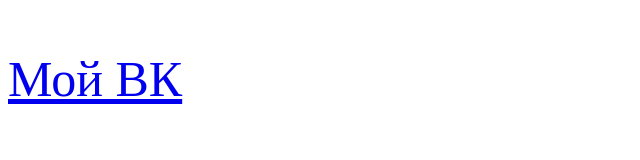
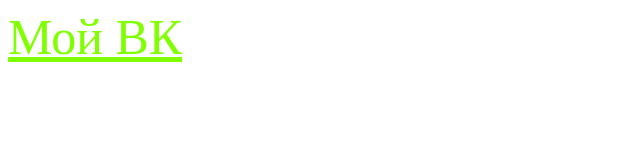
Before and after one commit to didigifts/momunov.github.io, a plain HTML site: page imran/index.html in a window 1280 px wide. Shown: the whole page, without its empty margins (0-640 px from the left). Drawn offline with Linux system fonts and the light colour scheme.

Commit message:
imr commit

```diff
--- a/imran/index.html
+++ b/imran/index.html
@@ -5,7 +5,7 @@
     <title>Imran</title>
 </head>
 <style>
-    p {
+    a {
 
         font-size: 50px;
         color: chartreuse;
@@ -14,7 +14,7 @@
     </style>
 <body>
 
-   <p><a href="https://vk.com/imran_2001">Мой ВК</a></p>
+   <a href="https://vk.com/imran_2001">Мой ВК</a>
 
 </body>
 </html>
```
